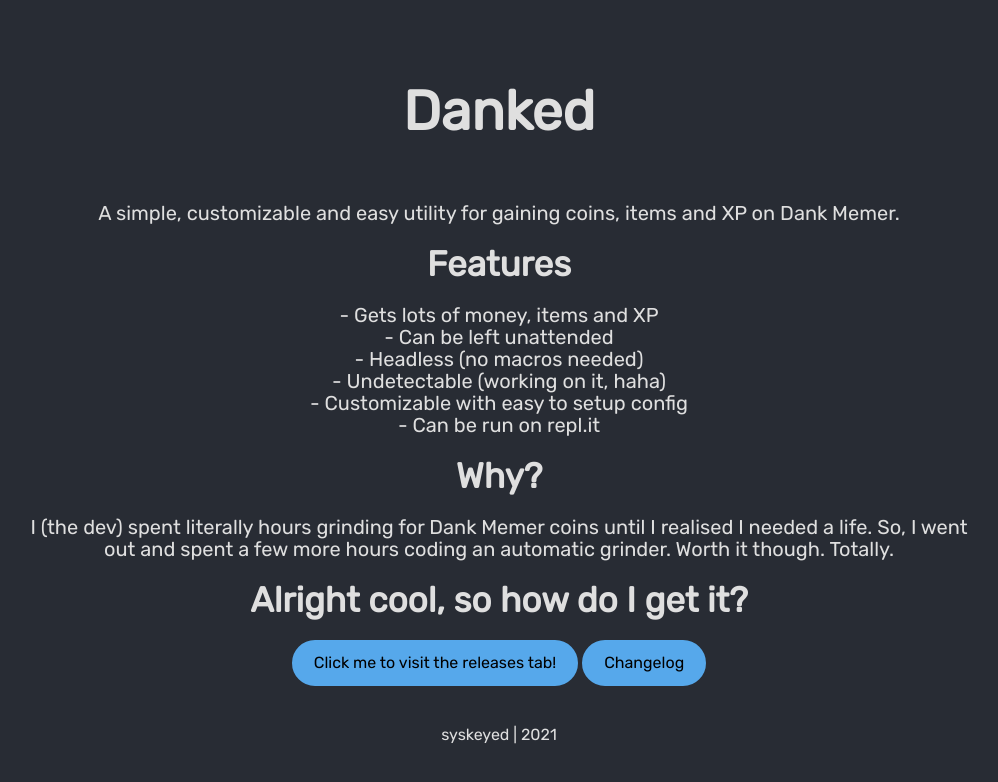
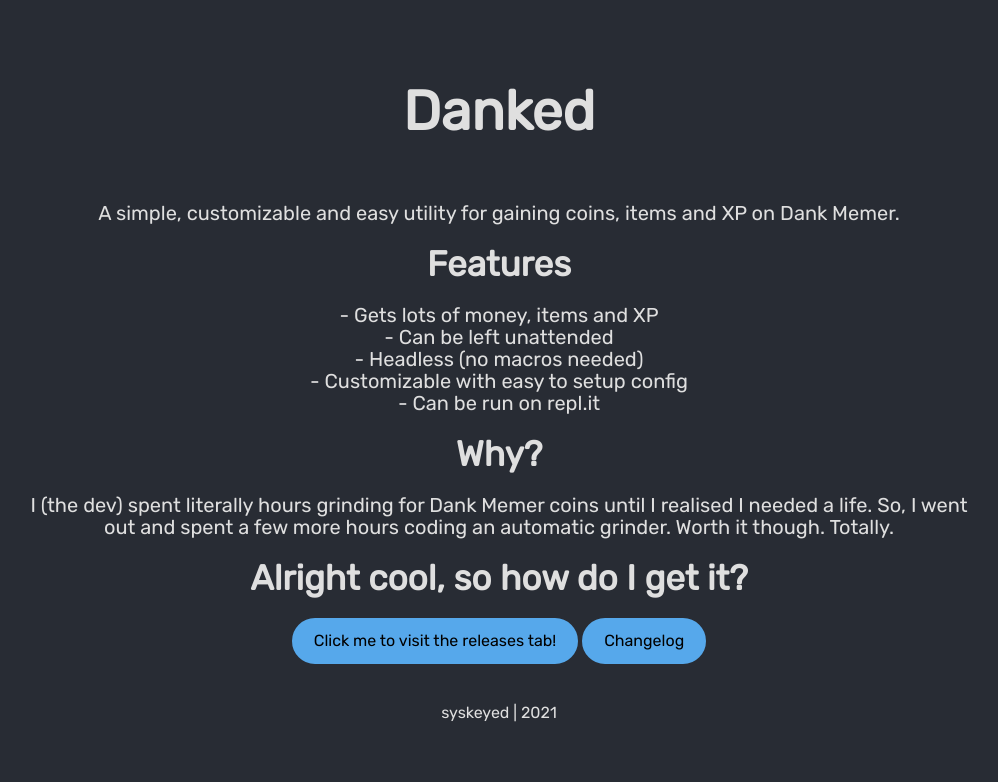
Before and after one commit to danked-sb/danked-sb.github.io, a plain HTML site: page index.html in a window 1280 px wide. Shown: the whole page, without its empty margins (141-1139 px from the left). Drawn offline with Linux system fonts and the light colour scheme.

Commit message:
Update index.html

```diff
--- a/index.html
+++ b/index.html
@@ -10,7 +10,7 @@
     <br>
     <p class="info">A simple, customizable and easy utility for gaining coins, items and XP on Dank Memer.</p>
     <h2 class="header">Features</h2>
-    <p class="info">- Gets lots of money, items and XP<br>- Can be left unattended<br>- Headless (no macros needed)<br>- Undetectable (working on it, haha)<br>- Customizable with easy to setup config<br>- Can be run on repl.it</p>
+    <p class="info">- Gets lots of money, items and XP<br>- Can be left unattended<br>- Headless (no macros needed)<br>- Customizable with easy to setup config<br>- Can be run on repl.it</p>
     <h2 class="header">Why?</h2>
     <p class="info">I (the dev) spent literally hours grinding for Dank Memer coins until I realised I needed a life. So, I went out and spent a few more hours coding an automatic grinder. Worth it though. Totally.</p>
     <h2 class="header">Alright cool, so how do I get it?</h2>
```
